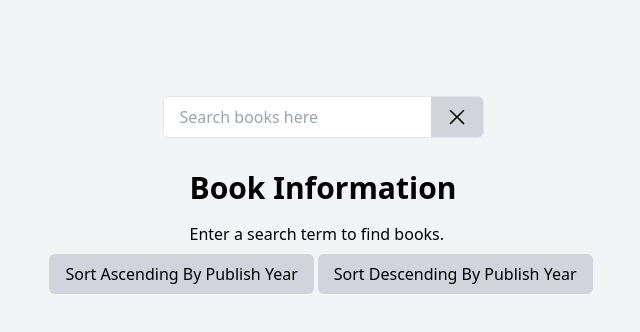
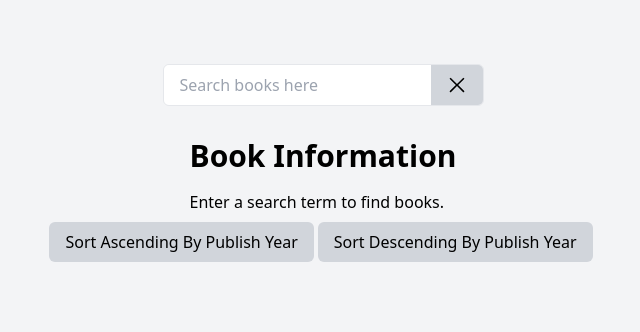
Before and after one commit to Laxesh/Search-books, a React (Vite) app: page / in a window 1280 px wide. Shown: the top 332 px of the page, without its empty margins (317-957 px from the left). Built offline with nearby package versions, Linux system fonts and the light colour scheme.

Commit message:
css change

```diff
--- a/index.html
+++ b/index.html
@@ -6,7 +6,7 @@
     <meta name="viewport" content="width=device-width, initial-scale=1.0" />
     <title>Books Information</title>
   </head>
-  <body class="bg-gray-100">
+  <body class="bg-gray-100 p-0 m-0">
     <div id="root"></div>
     <script type="module" src="/src/main.jsx"></script>
   </body>
--- a/src/App.jsx
+++ b/src/App.jsx
@@ -31,7 +31,7 @@ function App() {
 
   return (
     <>
-      <main className="flex min-h-screen flex-col items-center p-24">
+      <main className="flex min-h-screen flex-col items-center p-16">
         <div className="flex items-center border rounded-md overflow-hidden">
           <input
             className="px-4 py-2 w-full focus:outline-none bg-white"
@@ -68,7 +68,7 @@ function App() {
         <div className="">
           {loading ? <p>Loading.....</p> : <div></div>}
           {tableData ? (
-            <div className="container mx-auto mt-8 bg-white">
+            <div className="container mx-auto mt-7 bg-white">
               <table className="min-w-full bg-white border border-gray-200 max-w-[1250px]">
                 <thead className="block">
                   <tr>
```
